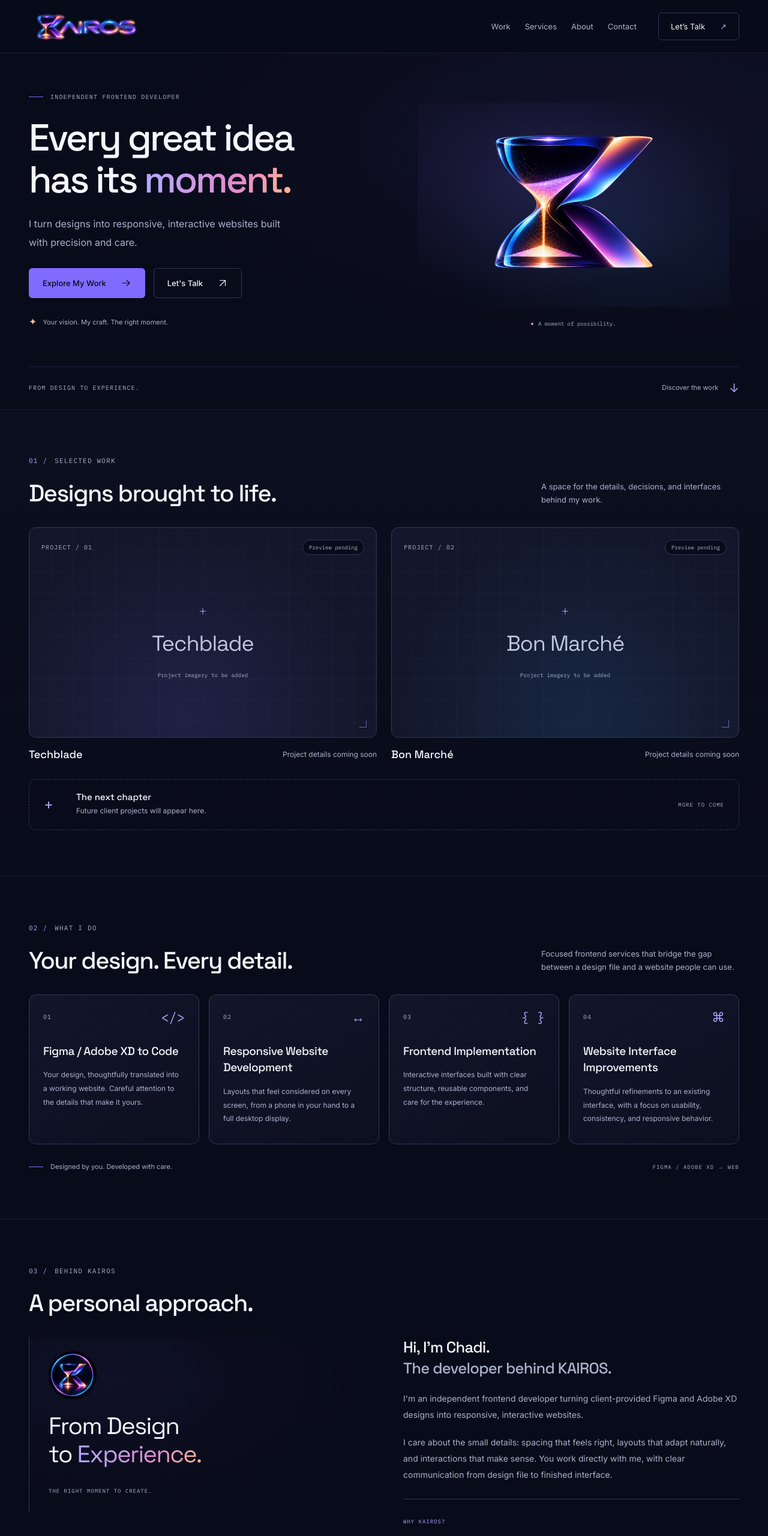
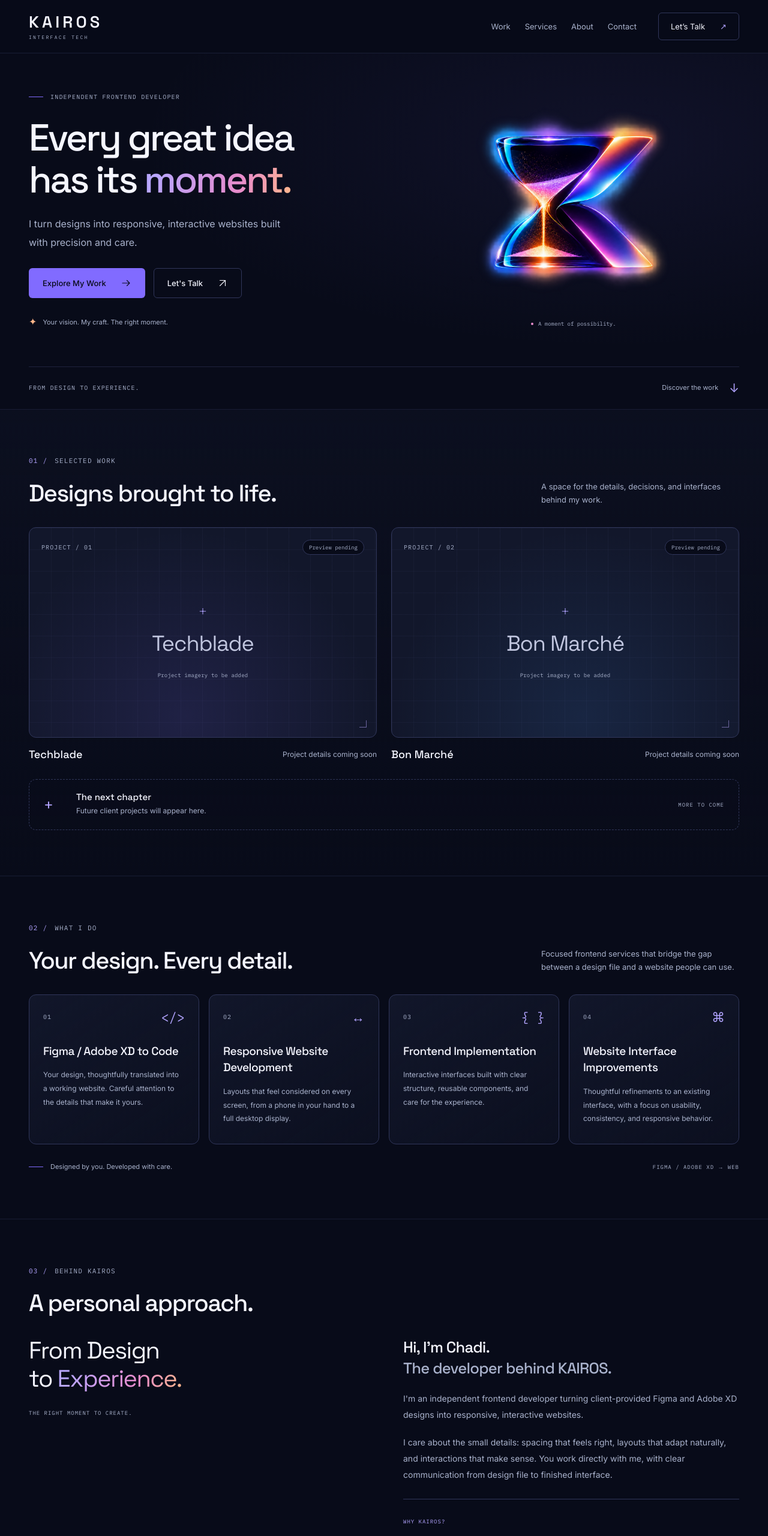
Before and after one commit to chadikal/kairos-portfolio, a Next.js app: page / in a window 1280 px wide. Shown: the top 2561 px of the page at 60% size. Built offline with nearby package versions, Linux system fonts and the light colour scheme; no server answers.

Commit message:
Restore clean branding and extract transparent hero artwork

```diff
--- a/scripts/smoke-check.mjs
+++ b/scripts/smoke-check.mjs
@@ -39,7 +39,7 @@ assert.doesNotMatch(
   'Content must not contain encoding corruption',
 );
 const images = [...html.matchAll(/<img\s[^>]*>/g)].map((match) => match[0]);
-assert.ok(images.length >= 2);
+assert.ok(images.length >= 1, 'The homepage must contain its hero artwork');
 for (const img of images) {
   assert.match(
     img,
--- a/src/app/globals.css
+++ b/src/app/globals.css
@@ -153,18 +153,6 @@ img {
   justify-content: space-between;
   gap: 24px;
 }
-.nav-brand {
-  display: flex;
-  align-items: center;
-  flex: 0 0 192px;
-  width: 192px;
-  min-height: 44px;
-}
-.nav-wordmark {
-  display: block;
-  width: 100%;
-  height: auto;
-}
 .brand {
   display: inline-flex;
   flex-direction: column;
@@ -305,25 +293,10 @@ img {
 }
 .hero-artwork {
   position: relative;
-  isolation: isolate;
   min-width: 0;
   width: 100%;
   max-width: 560px;
   justify-self: center;
-}
-.hero-artwork::before {
-  content: '';
-  position: absolute;
-  inset: 4% 3% 9%;
-  z-index: -1;
-  background:
-    radial-gradient(
-      ellipse at 35% 35%,
-      rgb(129 107 255 / 13%),
-      transparent 65%
-    ),
-    radial-gradient(ellipse at 70% 65%, rgb(76 157 255 / 9%), transparent 65%);
-  pointer-events: none;
 }
 .hero-symbol {
   display: block;
@@ -578,31 +551,16 @@ h2 {
 }
 .about-grid {
   display: grid;
-  grid-template-columns: 1fr 1fr;
+  grid-template-columns: repeat(2, minmax(0, 1fr));
   align-items: start;
   gap: 64px;
-}
-.about-statement {
-  position: relative;
-  padding: 24px 32px;
-  border-left: 1px solid var(--border);
-  background: radial-gradient(
-    ellipse at 25% 25%,
-    rgb(129 107 255 / 6%),
-    transparent 70%
-  );
-}
-.compact-logo {
-  display: block;
-  border-radius: 50%;
-  margin-bottom: 22px;
 }
 .about-statement > p {
   font-family: var(--font-heading), sans-serif;
   font-size: var(--heading-size);
   line-height: var(--heading-leading);
   letter-spacing: var(--heading-tracking);
-  margin-bottom: 22px;
+  margin-bottom: 18px;
 }
 .about-statement .technical {
   font-size: 9px;
@@ -791,10 +749,6 @@ a.contact-channel:hover .channel-value {
   .brand span {
     font-size: 7px;
   }
-  .nav-brand {
-    flex-basis: 148px;
-    width: 148px;
-  }
   .menu-toggle {
     display: inline-flex;
     align-items: center;
@@ -944,9 +898,6 @@ a.contact-channel:hover .channel-value {
     grid-template-columns: 1fr;
     gap: 28px;
   }
-  .about-statement {
-    padding: 16px 24px;
-  }
   .about-statement > p {
     font-size: var(--heading-size);
   }
--- a/src/app/page.tsx
+++ b/src/app/page.tsx
@@ -1,7 +1,5 @@
 import Image from 'next/image';
-import wordmark from '../../public/brand/KAIROS-Horizontal-Wordmark-Logo.png';
-import heroArtwork from '../../public/brand/Kairos-favicon.png';
-import compactLogo from '../../public/brand/Kairos-Hourglass-K-Standalone-logo.jpeg';
+import heroArtwork from '../../public/brand/derived/kairos-hourglass-transparent.png';
 import { ResponsiveNavigation } from '@/components/ui/responsive-navigation';
 import { ButtonLink } from '@/components/ui/button-link';
 import { Section } from '@/components/ui/section';
@@ -24,14 +22,8 @@ export default function HomePage() {
       </a>
       <ResponsiveNavigation
         brand={
-          <a href="#home" className="nav-brand" aria-label="KAIROS home">
-            <Image
-              src={wordmark}
-              alt="KAIROS"
-              loading="eager"
-              sizes="(max-width: 767px) 148px, 192px"
-              className="nav-wordmark"
-            />
+          <a href="#home" className="brand" aria-label="KAIROS home">
+            KAIROS<span>INTERFACE TECH</span>
           </a>
         }
         items={navigation}
@@ -133,14 +125,6 @@ export default function HomePage() {
         >
           <div className="about-grid">
             <div className="about-statement">
-              <Image
-                src={compactLogo}
-                alt="KAIROS hourglass K symbol"
-                width={80}
-                height={80}
-                sizes="80px"
-                className="compact-logo"
-              />
               <p>
                 From Design
                 <br />
```
Also changed, not shown: public/brand/derived/kairos-hourglass-transparent.png (added), 7 other files (tests, documents, lock files or other folders).
